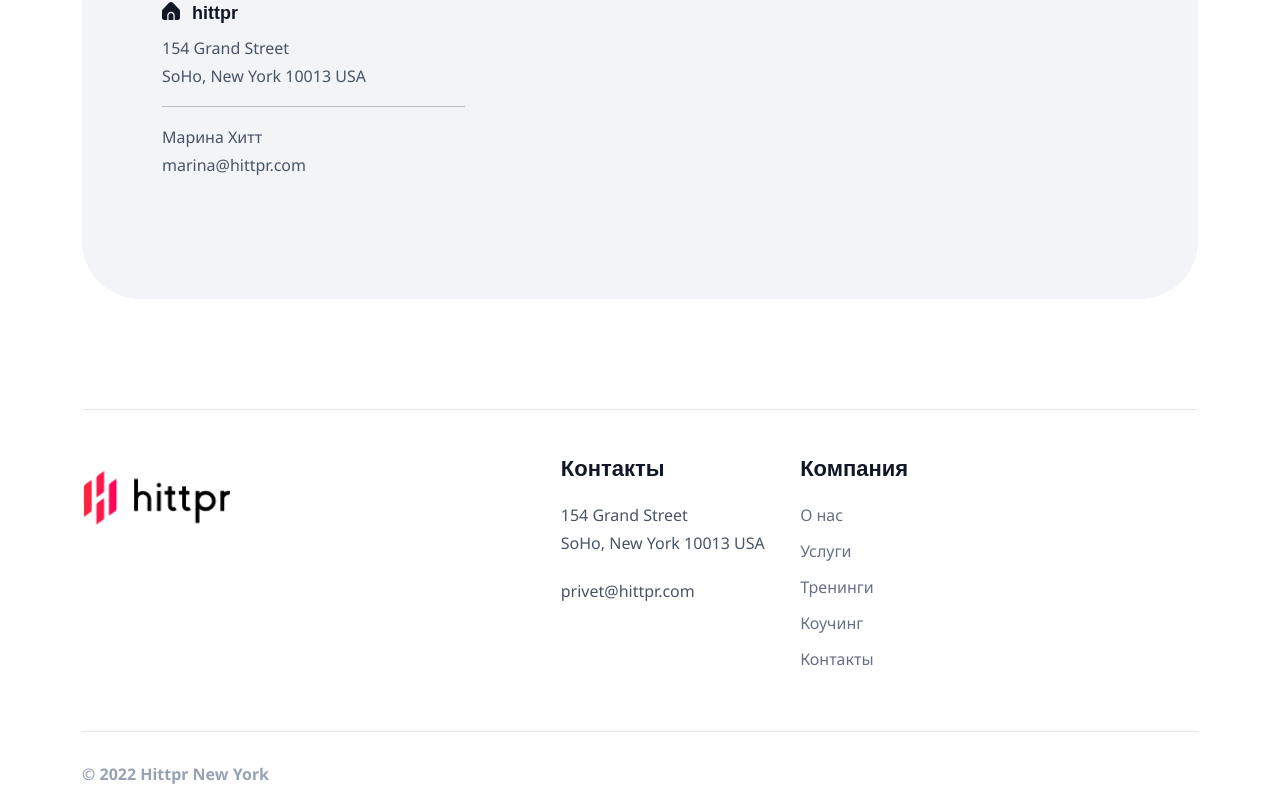
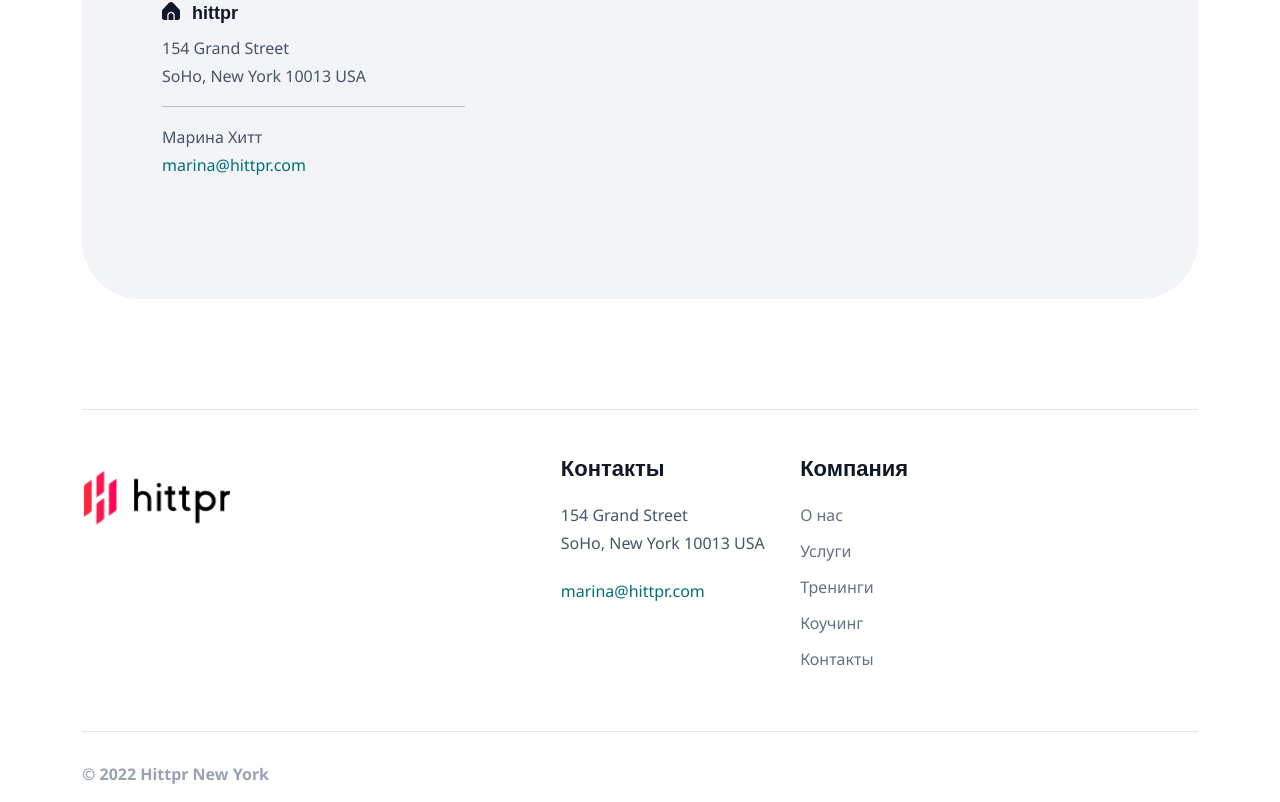
Before and after one commit to olegchursin/hittpr-new, a Next.js app: page /contact in a window 1280 px wide. Shown: the part 660-1462 px from the top of the page. Built offline with nearby package versions, Linux system fonts and the light colour scheme; a web font is replaced by a local one.

Commit message:
feat: Add EmailLink component and use it in footer and contact us page

```diff
--- /dev/null
+++ b/components/elements/EmailLink.tsx
@@ -0,0 +1,11 @@
+import React from 'react';
+
+const EmailLink = () => {
+  return (
+    <a href="mailto:marina@hittpr.com?subject = Контакт - hittpr.com">
+      marina@hittpr.com
+    </a>
+  );
+};
+
+export default EmailLink;
--- a/components/layout/Footer.tsx
+++ b/components/layout/Footer.tsx
@@ -1,7 +1,8 @@
+import Copyright from '../elements/Copyright';
+import EmailLink from '../elements/EmailLink';
 import Link from 'next/link';
 import SocialIcons from '../elements/SocialIcons';
 import { navLinks } from '../../util/routes';
-import Copyright from '../elements/Copyright';
 
 const renderSocialIcons = false;
 
@@ -34,7 +35,7 @@ const Footer = () => {
                 SoHo, New York 10013 USA
               </div>
               <div className="text-body-text color-gray-600">
-                privet@hittpr.com
+                <EmailLink />
               </div>
             </div>
 
--- a/pages/contact.tsx
+++ b/pages/contact.tsx
@@ -1,3 +1,4 @@
+import EmailLink from '../components/elements/EmailLink';
 import Layout from '../components/layout/Layout';
 
 function Contact() {
@@ -46,7 +47,7 @@ function Contact() {
                   <p className="text-body-text color-gray-600">
                     Марина Хитт
                     <br />
-                    marina@hittpr.com
+                    <EmailLink />
                   </p>
                 </div>
               </div>
```
